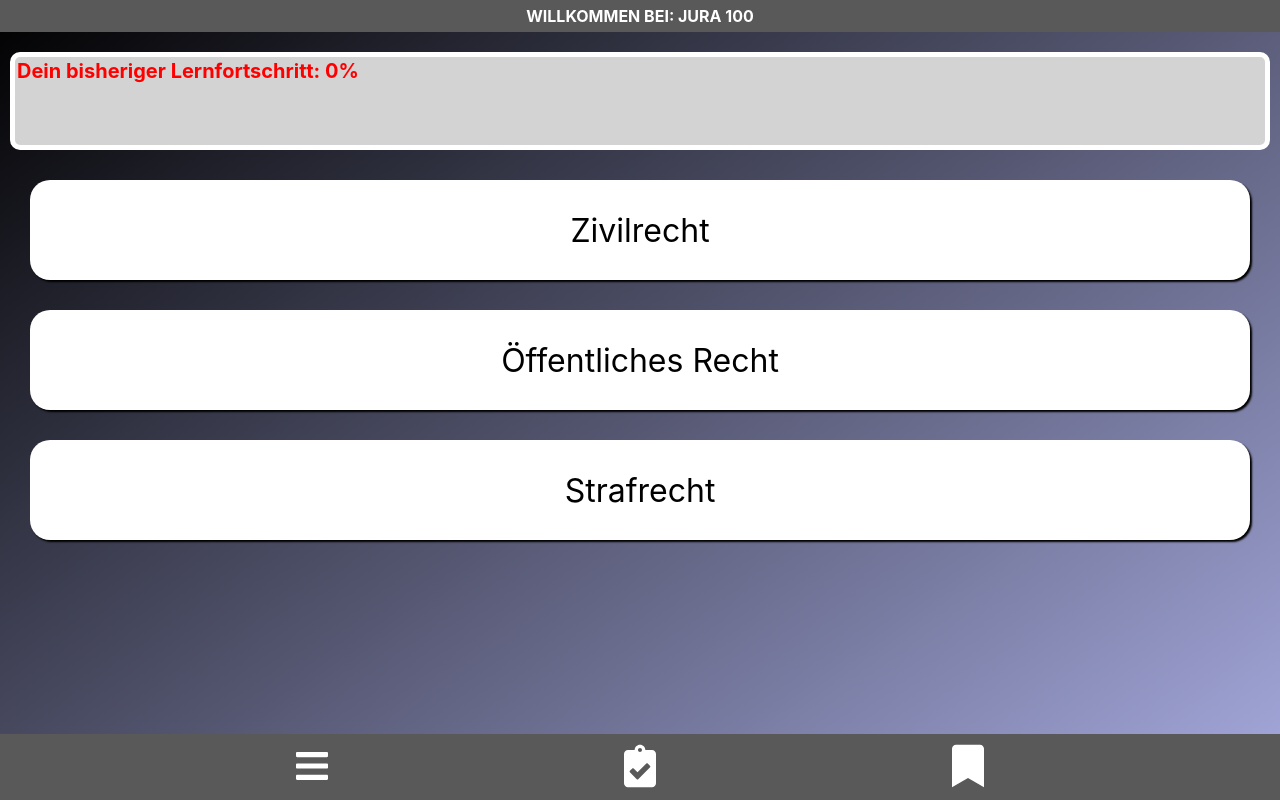
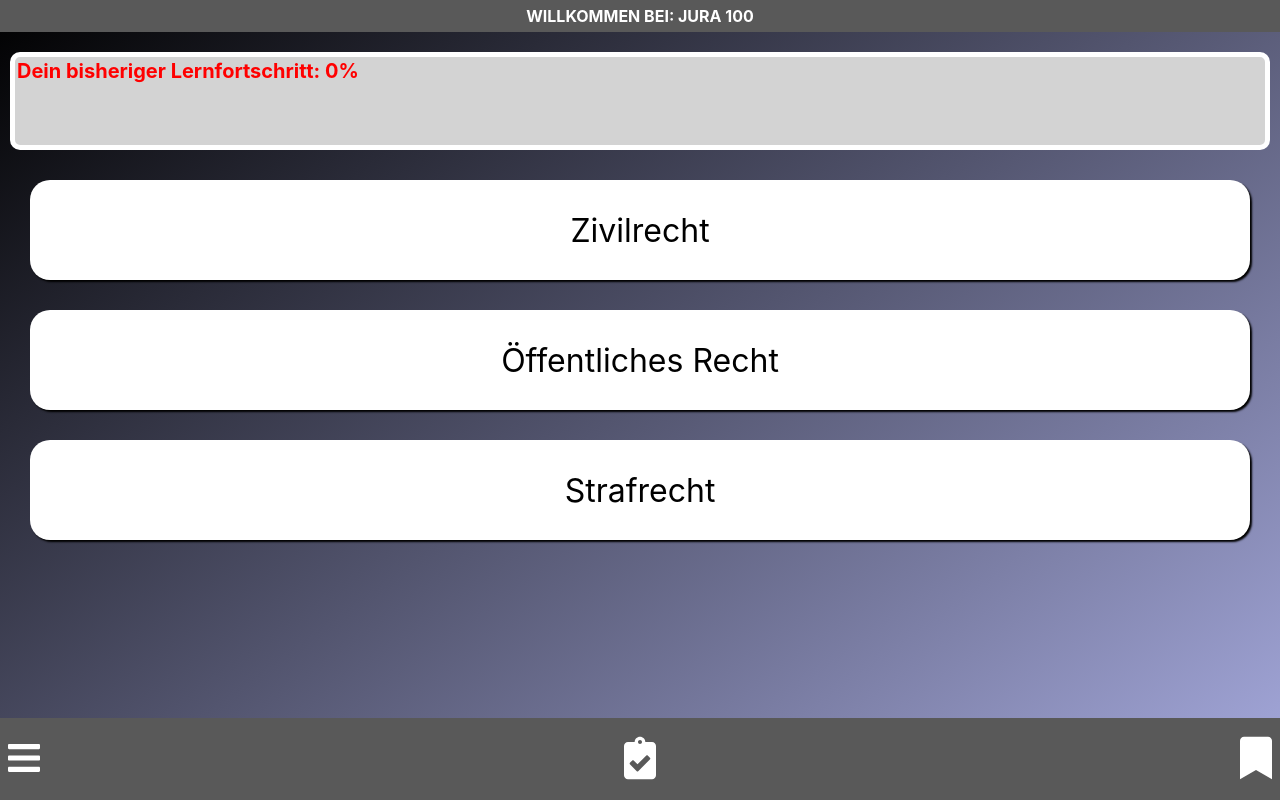
Before and after one commit to CaroSophie/Jura100, a React (Create React App) app: page / in a window 1280 px wide. Built offline with nearby package versions, Linux system fonts and the light colour scheme; what uid would draw is missing.

Commit message:
Fix Icons in footer

```diff
--- a/src/components/Footer.js
+++ b/src/components/Footer.js
@@ -18,12 +18,13 @@ const Navbar = styled.footer`
   bottom: 0;
   display: flex;
   flex-direction: row;
-  justify-content: space-evenly;
+  justify-content: space-between;
   width: 100%;
   color: white;
 
   a:any-link {
     text-decoration: none;
+    padding: 8px;
   }
   .svg-inline--fa {
     height: 4em;
```
